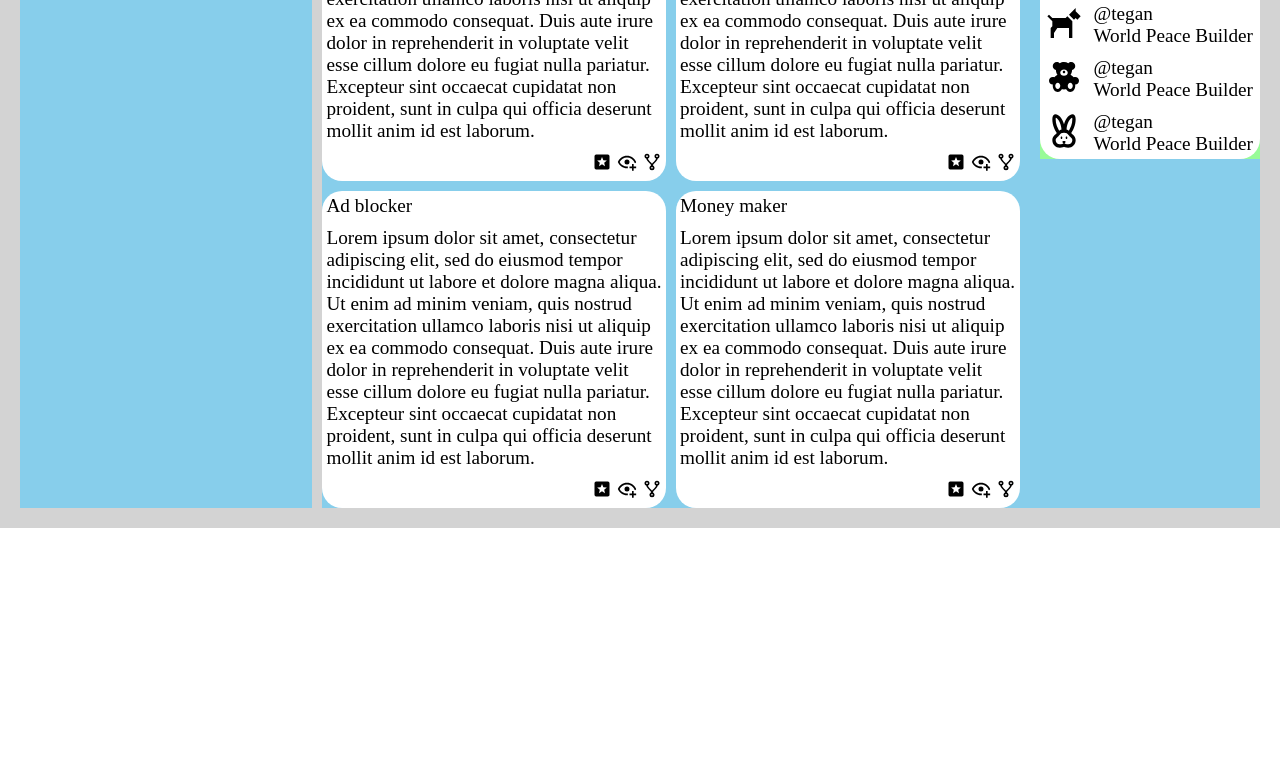
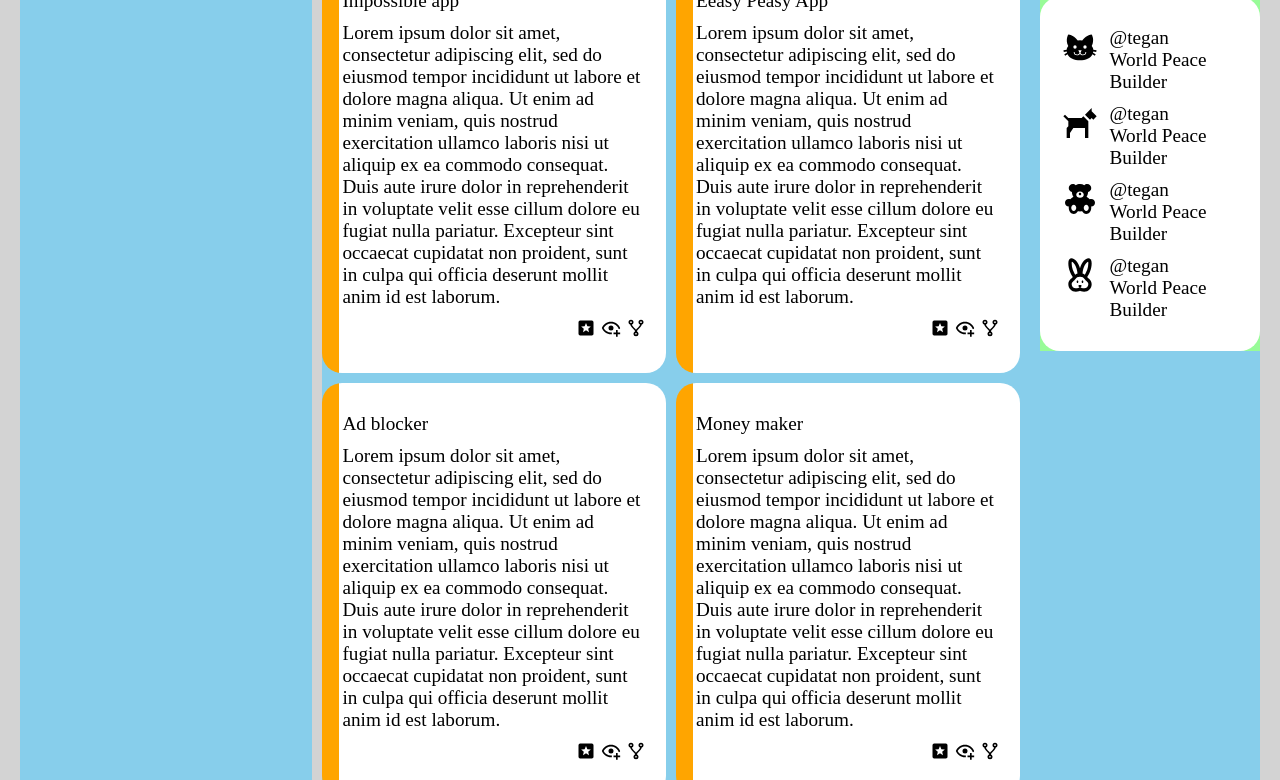
Before and after one commit to CTSDM/odin-admin-dashboard, a plain HTML site: page index.html in a window 1280 px wide. Shown: the part 723-1503 px from the top of the page. Before the commit the page ends 1251 px from the top, so only its background shows below. Drawn offline with Linux system fonts and the light colour scheme.

Commit message:
Add background colors on the side of the cards/project

```diff
--- a/style.css
+++ b/style.css
@@ -100,8 +100,9 @@ html {
 .project {
     background-color: white;
     border-radius: 20px;
-    padding: 4px;
+    padding: 30px 20px;
     font-size: 1.2rem;
+
 }
 
 .trending {
@@ -224,3 +225,8 @@ html {
 .logo {
     gap: 15px;
 }
+
+.project {
+    background: linear-gradient(to right, orange 5%, white 5% 100%);
+    /* The above line is eqivalent to `linear-gradient(to right, red 5%, white 0%` */
+}
```
